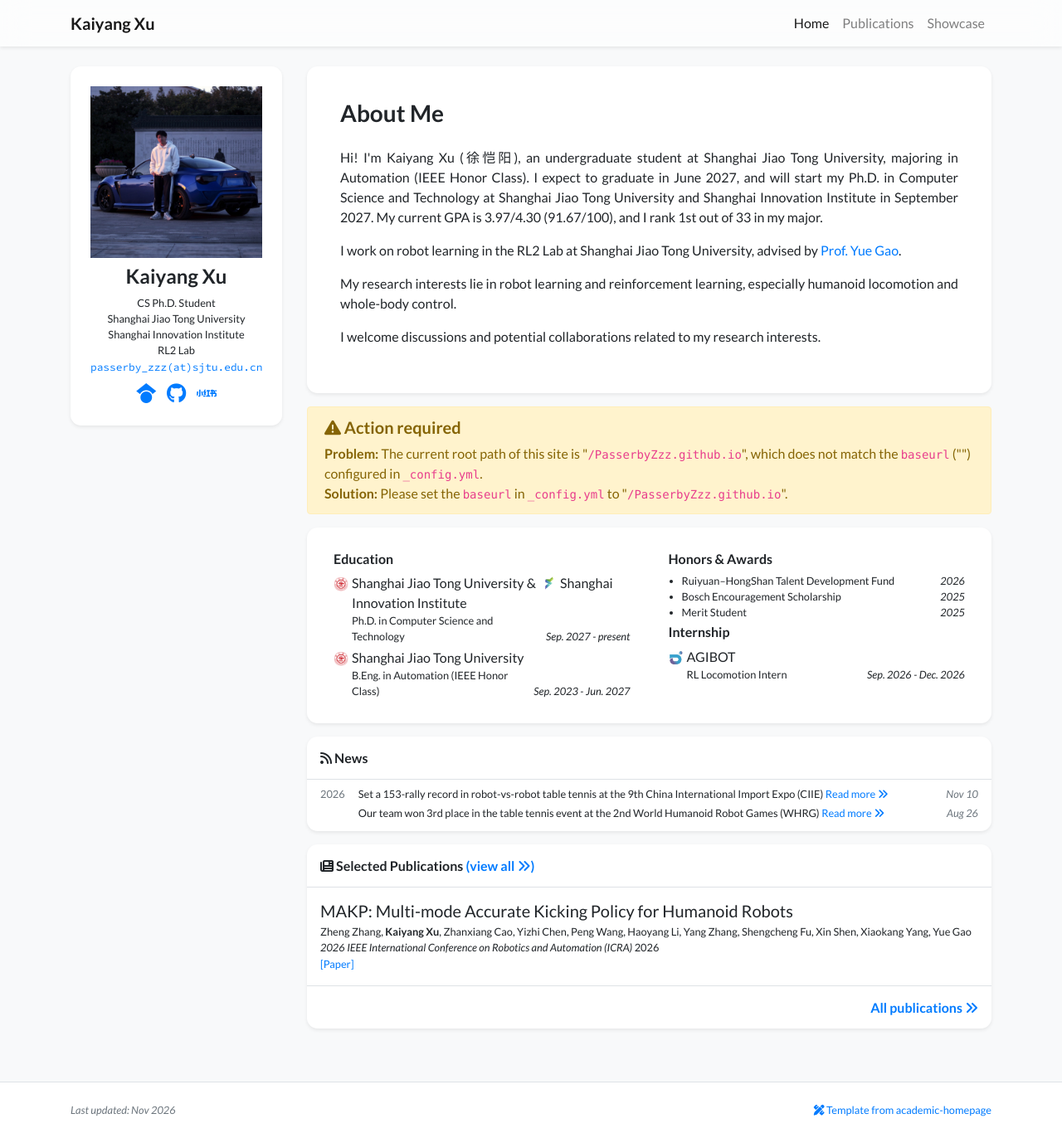
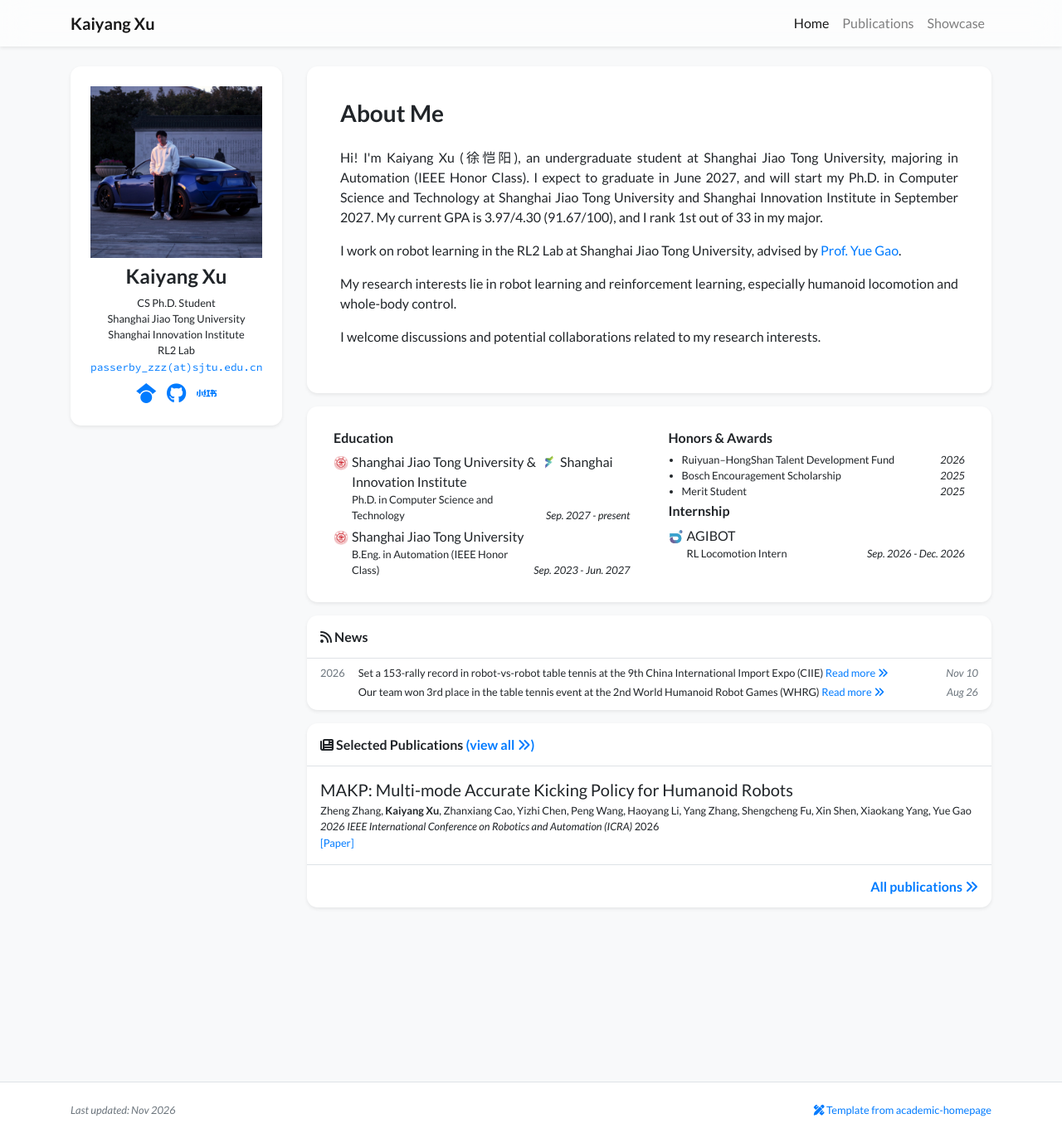
Before and after one commit to PasserbyZzz/PasserbyZzz.github.io, a Jekyll site: the page built from index.html, in a window 1280 px wide and 1372 px high. Shown: the whole window at 83% size. Built offline with Jekyll 4.4.1, drawn with Linux system fonts in a browser that asks for light colours; nearby versions of some CDN libraries; a style sheet for code colours, icons or effects is not loaded.

Commit message:
Set portrait caption and remove unused template files

```diff
--- a/_data/profile.yml
+++ b/_data/profile.yml
@@ -39,7 +39,7 @@ short_bio: >-
 
 portrait_url: /assets/images/photos/portrait.jpg?v=2
 portrait_caption: >-
-  Photo by Manja Vitolic on Unsplash (this caption is optional, comment it out to disable).
+  Taken at SJTU during my freshman year.
 
 education:
 - name: >-
--- a/_includes/widgets/debug_repo_name.html
+++ /dev/null
@@ -1,26 +0,0 @@
-<div id="ghpages-domain-debug-message" class="row mt-3 d-none">
-    <div class="col">
-        <div class="alert alert-warning my-0" role="alert">
-            <h5><i class="fas fa-exclamation-triangle"></i> Warning</h5>
-            <strong>Problem:</strong>
-            The current name of your GitHub Pages repository ("<code class="repo-name-text"></code>") does not match the recommended repository name for your site ("<code class="domain-name-text"></code>").
-            <br>
-            <strong>Solution:</strong> Please consider renaming the repository to "<code class="domain-name-text"></code>", so that your site can be accessed directly at "<code>http://<span class="domain-name-text"></span></code>".
-            However, if the current repository name is intended, you can ignore this message by removing {% raw %}"<code>{% include widgets/debug_repo_name.html %}</code>"{% endraw %} in <code>index.html</code>.
-        </div>
-    </div>
-</div>
-
-<script>
-striped_pathname = location.pathname.replace(/\/+$/, "").replace(/\/index\.html$/, "").replace(/\/+$/, "");
-document.querySelectorAll(".repo-name-text").forEach(function(element){
-    element.textContent = striped_pathname.replace("/", "");
-});
-document.querySelectorAll(".domain-name-text").forEach(function(element){
-    element.textContent = location.hostname;
-});
-
-if (location.hostname.search("github.io") != -1 && striped_pathname != ""){
-    document.getElementById("ghpages-domain-debug-message").classList.remove('d-none');
-}
-</script>
--- a/_includes/widgets/debug_url.html
+++ /dev/null
@@ -1,24 +0,0 @@
-<div id="url-debug-message" class="row mt-3 d-none">
-    <div class="col">
-        <div class="alert alert-warning my-0" role="alert">
-            <h5><i class="fas fa-exclamation-triangle"></i> Action required</h5>
-            <strong>Problem:</strong>
-            The current root path of this site is "<code class="root-path-text"></code>",
-            which does not match the <code>baseurl</code> ("<code>{{ site.baseurl }}</code>") configured in <code>_config.yml</code>.
-            <br>
-
-            <strong>Solution:</strong>
-            Please set the <code>baseurl</code> in <code>_config.yml</code> to "<code class="root-path-text"></code>".
-        </div>
-    </div>
-</div>
-
-<script>
-striped_pathname = location.pathname.replace(/\/+$/, "").replace(/\/index\.html$/, "").replace(/\/+$/, "");
-if(striped_pathname != "{{ site.baseurl }}"){
-    document.getElementById("url-debug-message").classList.remove('d-none');
-}
-document.querySelectorAll(".root-path-text").forEach(function(element){
-    element.textContent = striped_pathname;
-});
-</script>
--- a/index.html
+++ b/index.html
@@ -11,10 +11,6 @@ navbar_title: Home
     <div class="col-lg-9 col-md-8">
 
         {% include widgets/profile_card_bio_only.html %}
-
-        <!-- Debugging widgets -->
-        {% include widgets/debug_repo_name.html %}
-        {% include widgets/debug_url.html %}
 
         {% if site.data.display.homepage.show_experience %}
             {% include widgets/experience_card.html %}
```
Also changed, not shown: _data/authors.yml (+0 -23 lines), assets/images/etc/preview.png (deleted), assets/images/variants/frutiger-aero.jpg (deleted), assets/images/variants/nostalgia-1990s.jpg (deleted).
